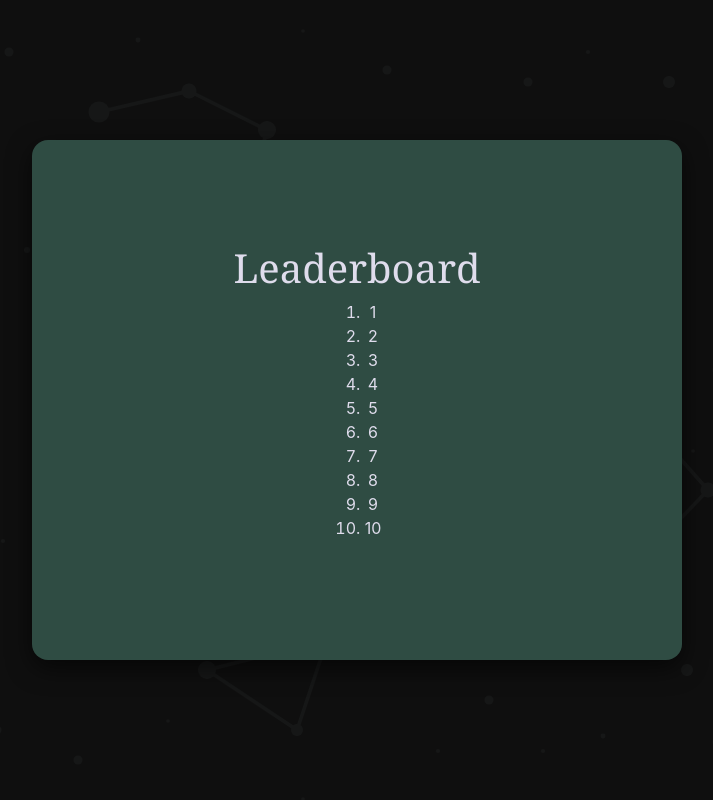
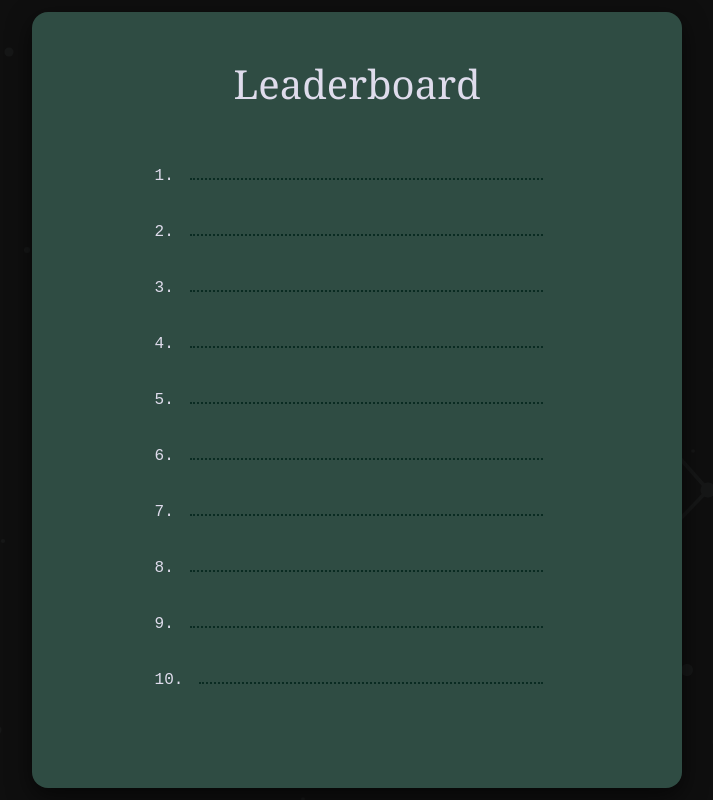
Before and after one commit to Aisha-Cassano/unq-ui-aisha-cassano-trabajo-final, a React (Vite) app in the folder Palabras-Encadenadas/: page /leaderboard in a window 1280 px wide. Shown: the whole page, without its empty margins (283-996 px from the left). Built offline with nearby package versions, Linux system fonts and the light colour scheme.

Commit message:
leaderboard basico pero lindo :3

```diff
--- a/Palabras-Encadenadas/src/pages/Leaderboard.jsx
+++ b/Palabras-Encadenadas/src/pages/Leaderboard.jsx
@@ -2,6 +2,7 @@ import { useNavigate } from 'react-router-dom';
 import { useLeaderboard } from "../components/useLeaderboard.js";
 
 import PageCardLayout from "../layouts/PageCardLayout.jsx";
+import "../styles/pages/Leaderboard.css";
 
 function Leaderboard() {
     const { entries } = useLeaderboard();
@@ -15,15 +16,21 @@ function Leaderboard() {
         <PageCardLayout cardClassName="game-card" >
             <h1> Leaderboard </h1>
 
-            <ol>
+            <ul className="lb-list">
                 {rows.map((entry, index) => (
-                    <li key={index}>
-                        <span>{index + 1}</span>
-                        <span>{entry ? entry.name : ""}</span>
-                        <span>{entry ? entry.score : ""}</span>
-                    </li>
+                    <ol key={index} className="lb-stats-row">
+                        <span className="nameValue">
+                            {index + 1}. { entry? entry.name : "" }
+                        </span>
+
+                        <span className="dotted-row"/>
+
+                        <span className="scoreValue">
+                            { entry ? entry.score : "" }
+                        </span>
+                    </ol>
                 ))}
-            </ol>
+            </ul>
         </PageCardLayout>
     );
 }
--- /dev/null
+++ b/Palabras-Encadenadas/src/styles/pages/Leaderboard.css
@@ -0,0 +1,30 @@
+.lb-list {
+    padding: 2rem;
+    margin: 0;
+    width: 80%;
+}
+
+.lb-stats-row {
+    display: flex;
+    align-items: baseline;
+    gap: 1rem;
+    width: 100%;
+    padding: 1rem 0;
+    font-family: var(--font-mono);
+}
+
+.nameValue {
+    white-space: nowrap;
+}
+
+.scoreValue {
+    white-space: nowrap;
+    font-weight: bold;
+    font-family: var(--font-mono);
+}
+
+.dotted-row {
+    flex: 1;
+    border-bottom: 2px dotted var(--color-primary-snd);
+    margin-bottom: 4px;
+}
```
